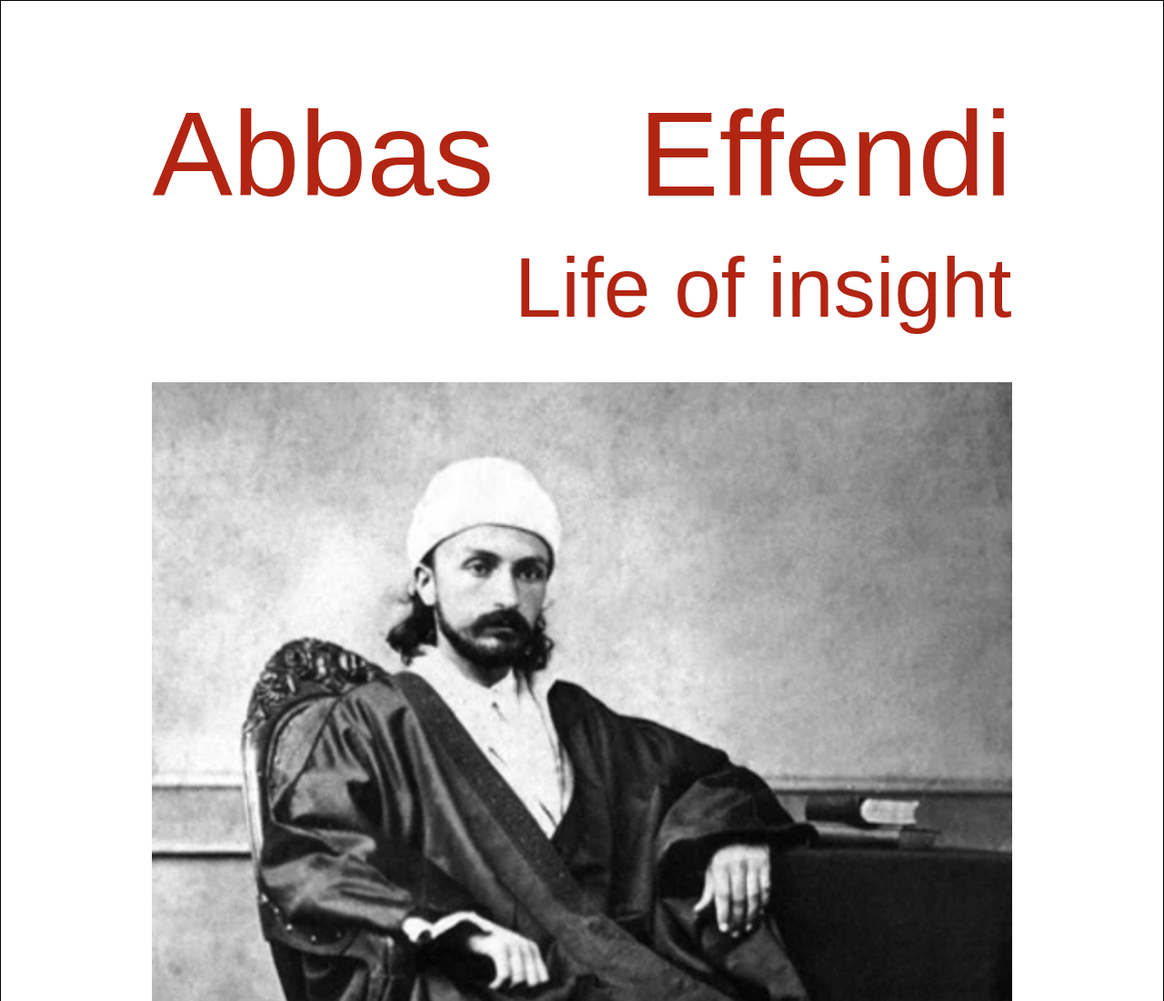
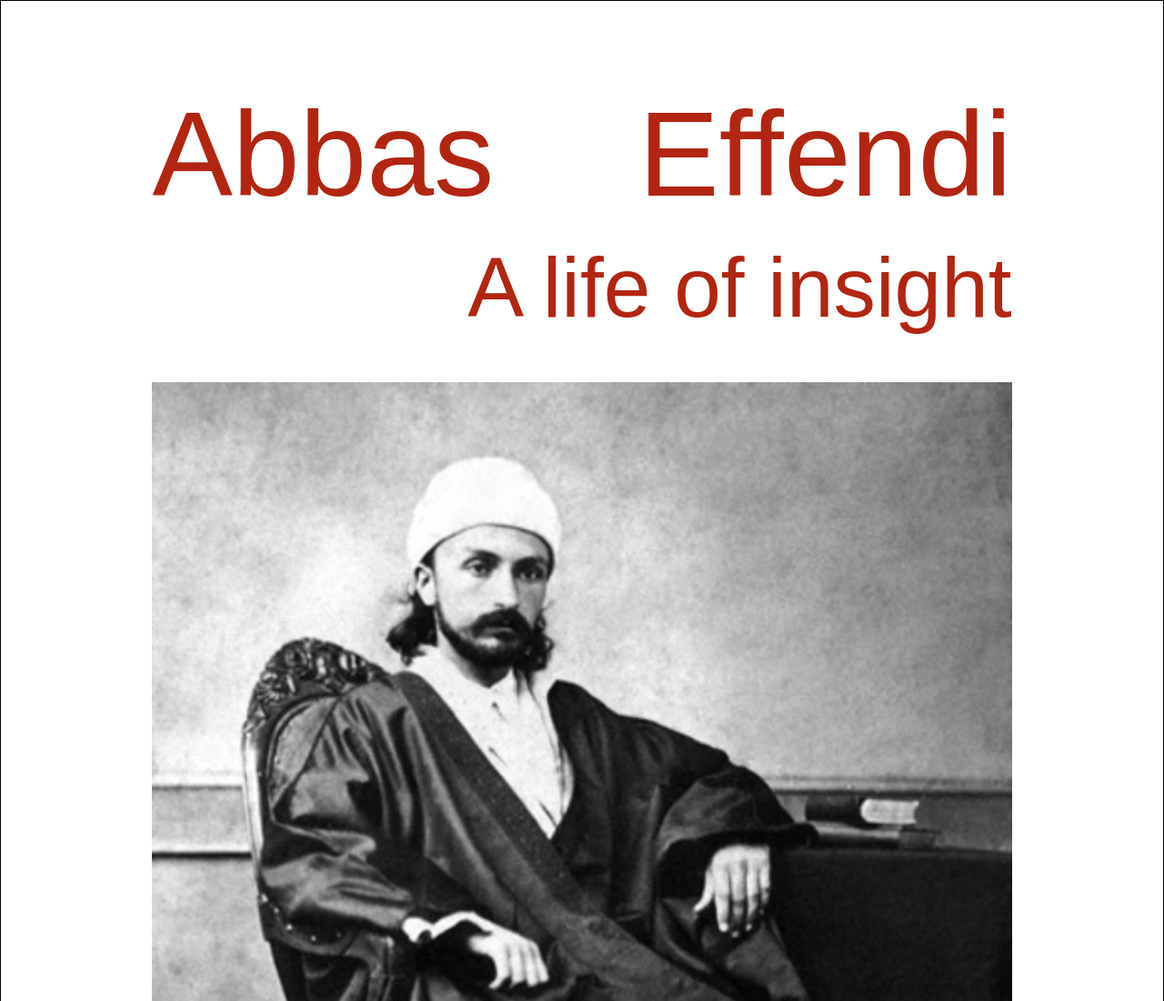
Before and after one commit to syntapy/abbas_tribute, a plain HTML site: page index.html in a window 1280 px wide. Shown: the top 1100 px of the page at 91% size. Drawn offline with Linux system fonts and the light colour scheme; a web font is replaced by a local one.

Commit message:
Change subtitle to 'A life of insight'

```diff
--- a/index.html
+++ b/index.html
@@ -11,7 +11,7 @@
   <body>
     <header>
       <div class="header_text">
-        <div id="title">Abbas Effendi<span id="subtitle">Life of insight</span></div>
+        <div id="title">Abbas Effendi<span id="subtitle">A life of insight</span></div>
       </div>
       <figure>
         <img src="./abbas.webp" alt="Black and white photograph of Abbas Effendi as a young man seated on a chair">
```
